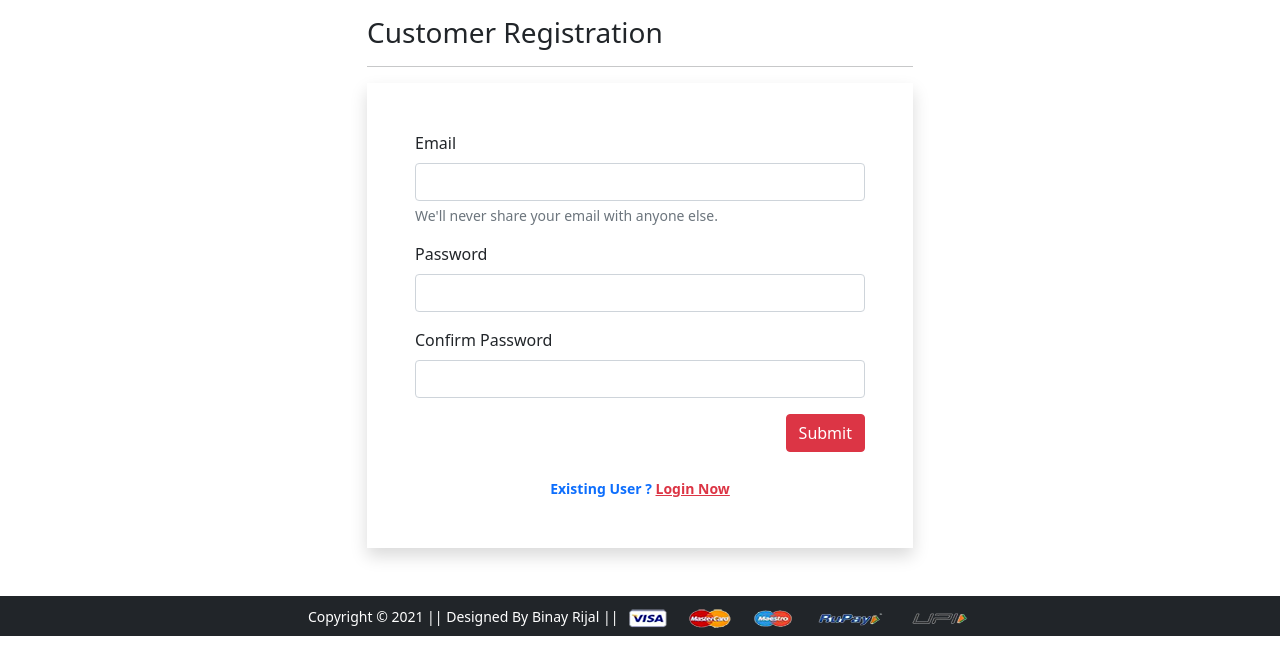
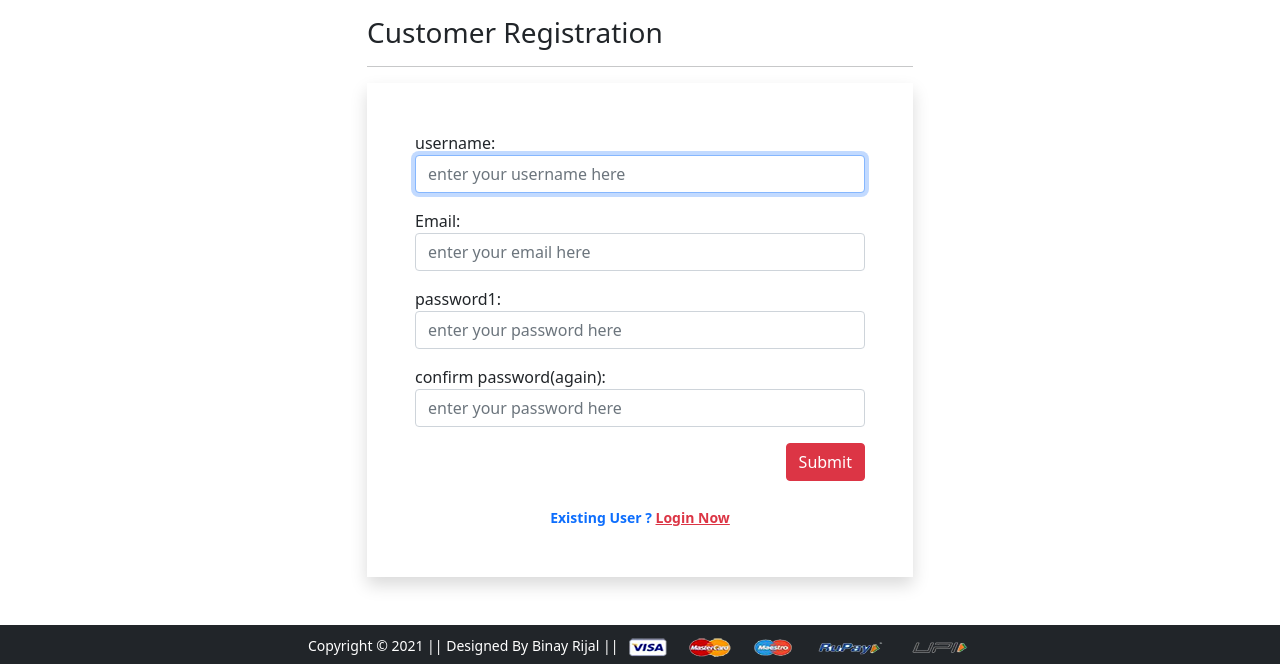
Before and after one commit to binayrijal/Ecommerce2, a Django app: page /registration/ in a window 1280 px wide. Shown: the part 56-720 px from the top of the page. Run offline with Django 4.2, Linux system fonts and the light colour scheme; some libraries are stand-ins or nearby versions.

Commit message:
login form almost done

```diff
--- /dev/null
+++ b/shopwebsite/app/forms.py
@@ -0,0 +1,48 @@
+from django import forms
+from django.contrib.auth.forms import UserCreationForm,AuthenticationForm,UsernameField
+from django.contrib.auth.models import User
+from django.utils.translation import gettext,gettext_lazy as _
+
+
+
+class UserRegistrationForm(UserCreationForm):
+    username=forms.CharField(label='username',required=True,widget=forms.TextInput(attrs={
+        'class':'form-control',
+         'placeholder':'enter your username here',
+    }))
+
+    email=forms.CharField(required=True,widget=forms.EmailInput(attrs={
+        'class':'form-control',
+         'placeholder':'enter your email here',
+    }))
+
+    password1=forms.CharField(label='password1',required=True,widget=forms.PasswordInput(attrs={
+        'class':'form-control',
+        'placeholder':'enter your password here',
+
+
+    }))
+    password2=forms.CharField(label='confirm password(again)',required=True,widget=forms.PasswordInput(attrs={
+        'class':'form-control',
+         'placeholder':'enter your password here',
+    }))
+
+    class Meta:
+        model=User
+        fields=['username','email','password1','password2']
+        labels={'emai':'Email'}
+
+
+class UserLoginForm(AuthenticationForm):
+
+    username=UsernameField(widget=forms.TextInput(attrs={
+        'autofocus':True,
+        'class':'form-control',
+
+
+    }))
+
+    password=forms.CharField(label=_("password"),strip=False,widget=forms.PasswordInput(attrs={
+        'autocomplete':'current-password',
+        'class':'form-control'
+    }))
--- a/shopwebsite/app/templates/app/customerregistration.html
+++ b/shopwebsite/app/templates/app/customerregistration.html
@@ -8,25 +8,19 @@
    <h3>Customer Registration</h3>
    <hr>
 
-   <form action="" method="post" novalidate class="shadow p-5">
-    <div class="mb-3">
-     <label for="inputEmail4" class="form-label">Email</label>
-     <input type="email" class="form-control" id="inputEmail4">
-     <div id="emailHelp" class="form-text">We'll never share your email with anyone else.</div>
-    </div>
-    <div class="mb-3">
-     <label for="inputPassword1" class="form-label">Password</label>
-     <input type="password" class="form-control" id="inputPassword1">
-    </div>
-    <div class="mb-3">
-     <label for="inputPassword2" class="form-label">Confirm Password</label>
-     <input type="password" class="form-control" id="inputPassword2">
-    </div>
+   <form action="{%url 'customerregistration' %}" method="post" novalidate class="shadow p-5">
+    {%if messages%}
+     {%for message in messages%}
+       <p class="alert alert-success">{{message}}</p>
+     {%endfor%}
+    {%endif%}
+    {%csrf_token%}
+    {{form.as_p}}
     <div class="text-end">
-     <button type="button" class="btn btn-danger">Submit</button>
+     <button type="submit" class="btn btn-danger">Submit</button>
     </div>
     <br>
-    <div class="text-center text-primary fw-bold"><small>Existing User ? <a href="{% url 'login' %}"
+    <div class="text-center text-primary fw-bold"><small>Existing User ? <a href="{% url 'login'%}"
        class="text-danger">Login Now</a> </small></div>
     {% if form.non_field_errors %}
     {% for error in form.non_field_errors %}
--- a/shopwebsite/app/urls.py
+++ b/shopwebsite/app/urls.py
@@ -2,6 +2,8 @@ from django.urls import path
 from app import views
 from django.conf import settings
 from django.conf.urls.static import static
+from django.contrib.auth import views as auth_views
+from .forms import UserLoginForm
 
 urlpatterns = [
     path('', views.ProductView.as_view(),name="home"),
@@ -17,7 +19,8 @@ urlpatterns = [
     path('changepassword/', views.change_password, name='changepassword'),
     path('mobile/', views.mobile, name='mobile'),
     path('mobilelist/<slug:data>',views.mobile,name='mobiledata'),
-    path('login/', views.login, name='login'),
+    path('login/',views.login,name='login'),
+    path('accounts/login/',auth_views.LoginView.as_view(template_name='app/login.html',authentication_form=UserLoginForm)),
     path('registration/', views.customerregistration, name='customerregistration'),
     path('checkout/', views.checkout, name='checkout'),
 ] + static(settings.MEDIA_URL,document_root=settings.MEDIA_ROOT)
--- a/shopwebsite/app/views.py
+++ b/shopwebsite/app/views.py
@@ -1,6 +1,8 @@
 from django.shortcuts import render
 from django.views import View
 from .models import OrderPlaced,Cart,Customer,Product
+from .forms import UserRegistrationForm
+from django.contrib import messages
 
 #def home(request):
 # return render(request, 'app/home.html')
@@ -56,8 +58,12 @@ def mobile(request,data=None):
  mobile_sets=None
  if data == None:
   mobile_sets=Product.objects.filter(category='M')
- elif data=="redmi" or data=="iphone" or data=="motorola":
+ elif data in ["redmi","iphone","Motorola"]:
   mobile_sets=Product.objects.filter(category='M').filter(brand=data)
+ elif data=='below':
+  mobile_sets=Product.objects.filter(category='M').filter(selling_price__lt=30000.0)
+ elif data=='above':
+  mobile_sets=Product.objects.filter(category='M').filter(selling_price__gte=30000.0)
 
  return render(request, 'app/mobile.html',{'mobile_sets':mobile_sets})
 
@@ -65,7 +71,19 @@ def login(request):
  return render(request, 'app/login.html')
 
 def customerregistration(request):
- return render(request, 'app/customerregistration.html')
+ if request.method=="POST":
+  form=UserRegistrationForm(request.POST)
+  if form.is_valid():
+     form.save()
+     messages.success(request,'congratulations!!Registration successfull')
+     form=UserRegistrationForm()
+
+ else:
+  form=UserRegistrationForm()
+
+ return render(request, 'app/customerregistration.html',{
+  'form':form,
+ })
 
 def checkout(request):
  return render(request, 'app/checkout.html')
```
Also changed, not shown: shopwebsite/app/templates/app/login.html (+3 -8 lines), shopwebsite/app/templates/app/mobile.html (+8 -5 lines), shopwebsite/db.sqlite3.
